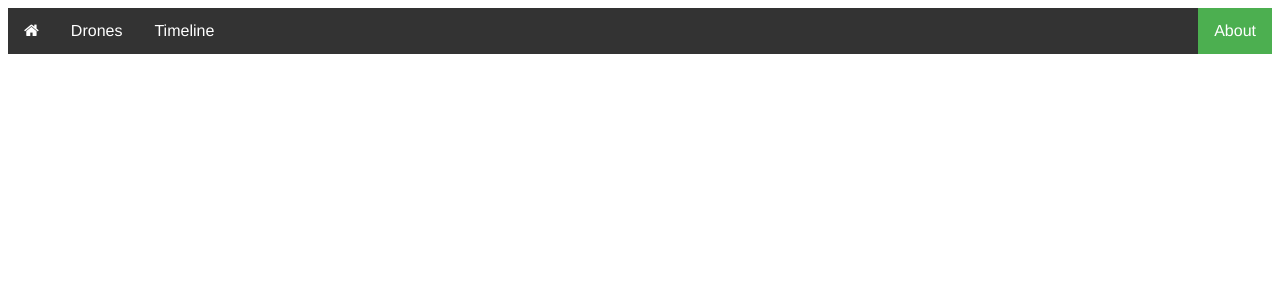
After one commit to luisfergromo/luisfergromo.github.io, a PHP site: page /portfolio.html in a window 1280 px wide. The commit adds this page. Shown: the top 300 px of the page. Run offline with PHP 8.4, Linux system fonts and the light colour scheme.

Commit message:
update 2.5

```diff
--- /dev/null
+++ b/portfolio.html
@@ -0,0 +1,56 @@
+<!DOCTYPE html>
+<html lang="en">
+<head>
+    <meta charset="UTF-8">
+    <title class="title">Luis Romo! : Portfolio</title>
+    <!-- <link href="tools/stylesheets/style.css" rel="stylesheet" type="text/css"> -->
+    <link rel="stylesheet" href="https://cdnjs.cloudflare.com/ajax/libs/font-awesome/4.7.0/css/font-awesome.min.css">
+    <style>
+        .topNav{
+            margin: auto;
+            background: #d9d5d5;
+            font-family: "Helvetica Neue", Helvetica, Arial;
+            width: auto;
+            min-width: 600px;
+            max-width: 2000px;
+        }
+        #navBar ul{
+            list-style-type: none;
+        }
+        #navBar li {
+            float: left;
+        }
+        #navBar li a:hover {
+            background-color: #d9d5d5;
+        }
+        #navBar li a {
+            display: block;
+            color: white;
+            text-align: center;
+            padding: 14px 16px;
+            text-decoration: none;
+        }
+         #navBar ul {
+            list-style-type: none;
+            margin: 0;
+            padding: 0;
+            overflow: hidden;
+            background-color: #333;
+        }
+        .active {
+            background-color: #4CAF50;
+        }
+    </style>
+</head>
+<body>
+<div class="topNav" id="navBar" align="center">
+    <ul>
+        <li><a class="fa fa-home" href="index.html"></a></li>
+        <li><a href="drones.html">Drones</a></li>
+        <li><a href="timeline.html">Timeline</a></li>
+        <li style="float: right"><a class="active" href="about.html">About</a></li>
+    </ul>
+</div>
+
+</body>
+</html>
```
Also changed, not shown: drones.html (+4 -4 lines), index.html (+16 -5 lines), tools/stylesheets/style.css (+113 -36 lines).
